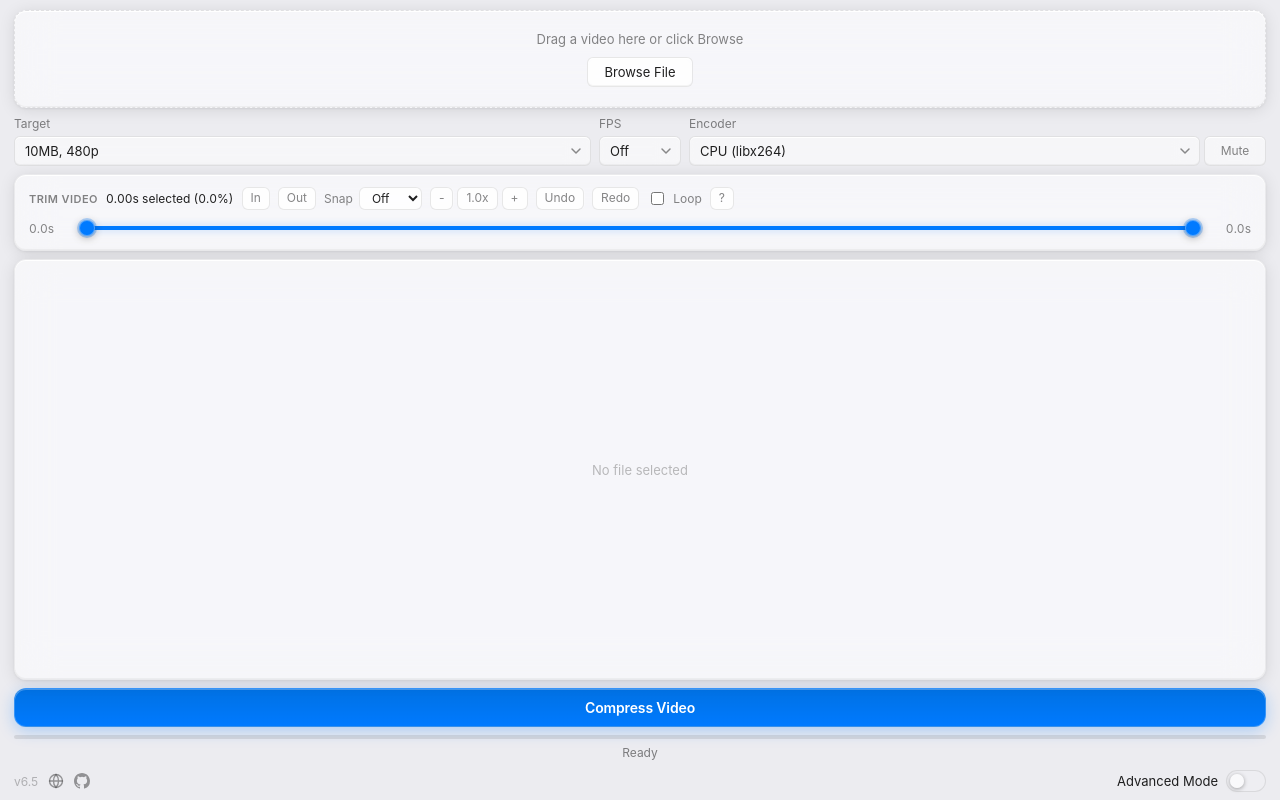
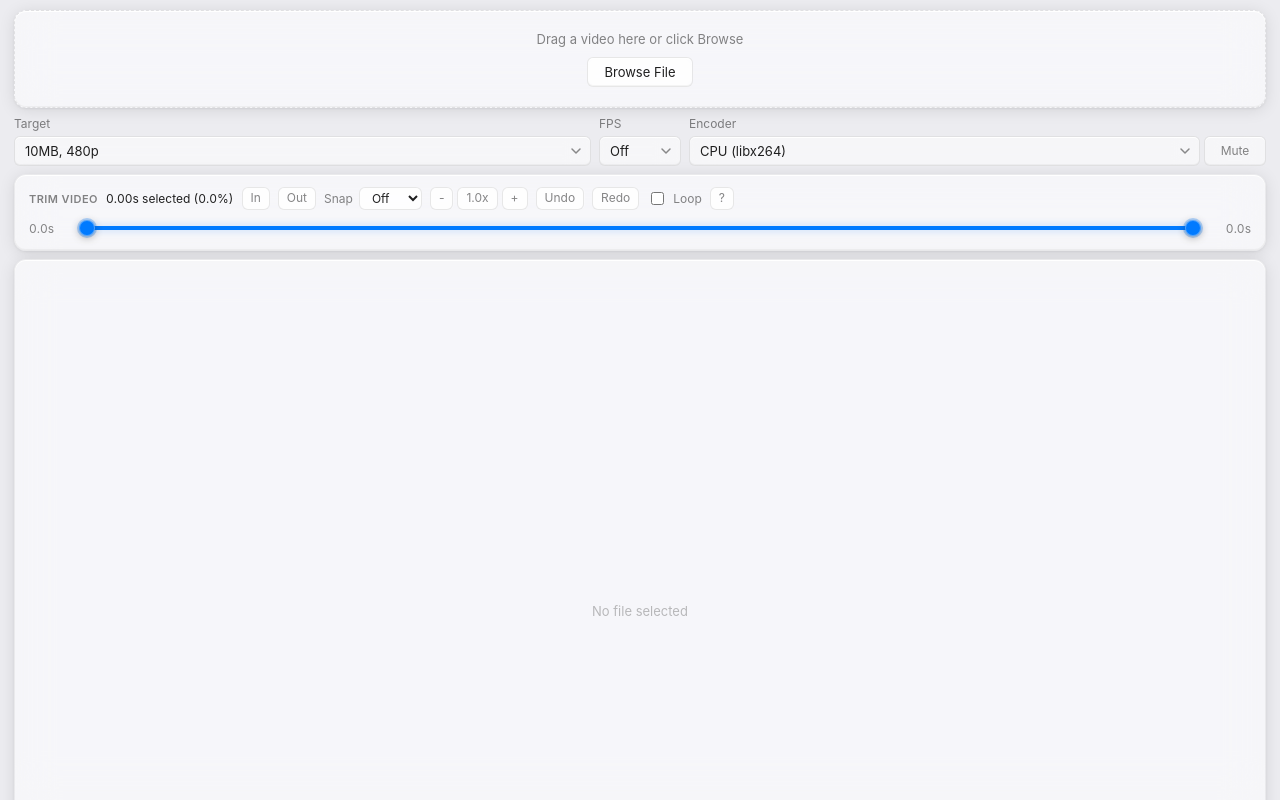
Before and after one commit to cyroz1/vidcord, a React (Vite) app: page / in a window 1280 px wide. Built offline with nearby package versions, Linux system fonts and the light colour scheme.

Commit message:
Fix preview layout sizing

```diff
--- a/src-tauri/tauri.conf.json
+++ b/src-tauri/tauri.conf.json
@@ -15,11 +15,11 @@
         "label": "main",
         "title": "vidcord",
         "width": 460,
-        "height": 630,
+        "height": 840,
         "minWidth": 460,
-        "minHeight": 630,
+        "minHeight": 840,
         "maxWidth": 460,
-        "maxHeight": 630,
+        "maxHeight": 840,
         "resizable": false,
         "maximizable": false,
         "center": true,
--- a/src/components/PreviewPane.tsx
+++ b/src/components/PreviewPane.tsx
@@ -4,11 +4,14 @@ import {
   useCallback,
   useEffect,
   useImperativeHandle,
+  useMemo,
   useRef,
   useState,
 } from "react";
 import { convertFileSrc } from "@tauri-apps/api/core";
 import { getFilmstrip, getOs, getPreviewClip, getPreviewFrame } from "../ipc";
+
+const DEFAULT_PREVIEW_ASPECT_RATIO = 16 / 9;
 
 // Module-scope static style objects. Hoisted so React doesn't allocate a
 // fresh object literal per render — PreviewPane re-renders on every
@@ -22,7 +25,8 @@ const containerStyle: React.CSSProperties = {
   overflow: "hidden",
   position: "relative",
   width: "100%",
-  aspectRatio: `${16 / 9}`,
+  aspectRatio: `${DEFAULT_PREVIEW_ASPECT_RATIO}`,
+  flexShrink: 0,
   display: "flex",
   alignItems: "center",
   justifyContent: "center",
@@ -769,6 +773,19 @@ const PreviewPane = forwardRef<PreviewHandle, Props>(function PreviewPane(
   // Render
   // ---------------------------------------------------------------------------
   const canPlay = !!filePath && !!probeData && endTime > startTime;
+  const previewAspectRatio = useMemo(() => {
+    const width = probeData?.display_width ?? probeData?.width ?? 0;
+    const height = probeData?.display_height ?? probeData?.height ?? 0;
+    if (width <= 0 || height <= 0) return DEFAULT_PREVIEW_ASPECT_RATIO;
+    return width / height;
+  }, [probeData]);
+  const previewContainerStyle = useMemo(
+    () => ({
+      ...containerStyle,
+      aspectRatio: `${previewAspectRatio}`,
+    }),
+    [previewAspectRatio]
+  );
   const showLiveScrubPreview =
     supportsLiveScrubPreview && isScrubbing && previewTime !== null && scrubVideoReady && !playing;
 
@@ -781,7 +798,7 @@ const PreviewPane = forwardRef<PreviewHandle, Props>(function PreviewPane(
 
   return (
     <div
-      style={containerStyle}
+      style={previewContainerStyle}
       onMouseEnter={() => setHovered(true)}
       onMouseLeave={() => setHovered(false)}
     >
```
Also changed, not shown: 1 other file (tests, documents, lock files or other folders).
